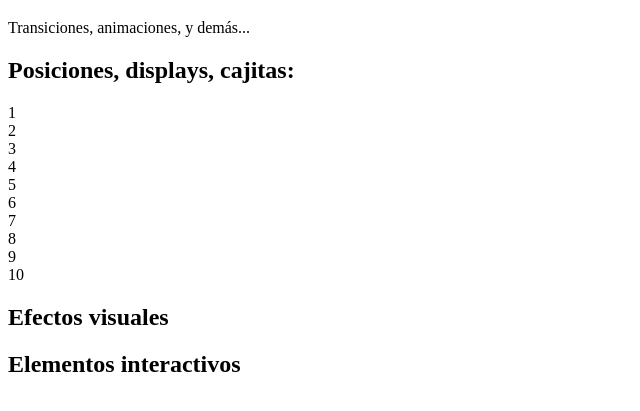
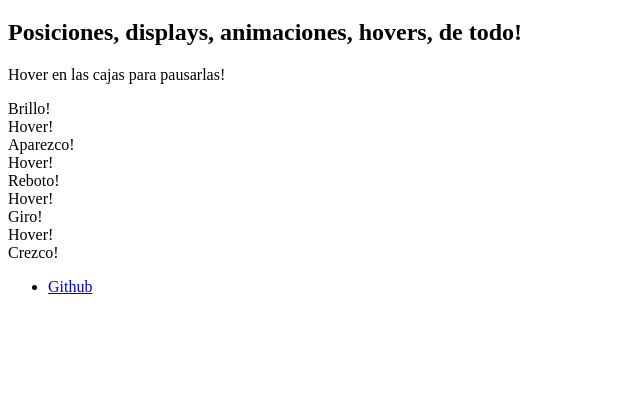
Before and after one commit to JMoralesNunez/Moddle_Modulo2, a plain HTML site: page index.html in a window 1280 px wide. Shown: the part 61-472 px from the top of the page, without its empty margins (0-640 px from the left). Drawn offline with Linux system fonts and the light colour scheme.

Commit message:
Update index.html

```diff
--- a/index.html
+++ b/index.html
@@ -5,37 +5,35 @@
     <meta name="viewport" content="width=device-width, initial-scale=1.0">
     <title>Ninja CSS</title>
     <link rel="stylesheet" href="styles.css">
+    <link rel="preconnect" href="https://fonts.googleapis.com">
+    <link rel="preconnect" href="https://fonts.gstatic.com" crossorigin>
+    <link href="https://fonts.googleapis.com/css2?family=Lato:ital,wght@0,100;0,300;0,400;0,700;0,900;1,100;1,300;1,400;1,700;1,900&display=swap" rel="stylesheet">
 </head>
 <body>
-    <header>
-        <h1>CSS Ninja!</h1>
-        <p>Transiciones, animaciones, y demás...</p>
+    <header class="header">
+        <h1 class="header__title">CSS Ninja!</h1>
     </header>
-    <section class="contenido">
-        <h2>Posiciones, displays, cajitas:</h2>
-        <div class="caja-flex">
-            <div class="caja-flex__item">1</div>
-            <div class="caja-flex__item">2</div>
-            <div class="caja-flex__item">3</div>
-            <div class="caja-flex__item">4</div>
-            <div class="caja-flex__item">5</div>
-            <div class="caja-flex__item">6</div>
-            <div class="caja-flex__item">7</div>
-            <div class="caja-flex__item">8</div>
-            <div class="caja-flex__item">9</div>
-            <div class="caja-flex__item">10</div>
+    <section class="contenido flex">
+        <h2>Posiciones, displays, animaciones, hovers, de todo!</h2>
+        <p>Hover en las cajas para pausarlas!</p>
+        <div class="carrusel">
+            <div class="caja-flex">
+                <div class="caja-flex__item brilla">Brillo!</div>
+                <div class="caja-flex__item hover">Hover!</div>
+                <div class="caja-flex__item invisible">Aparezco!</div>
+                <div class="caja-flex__item hover">Hover!</div>
+                <div class="caja-flex__item rebotar">Reboto!</div>
+                <div class="caja-flex__item hover">Hover!</div>
+                <div class="caja-flex__item girar">Giro!</div>
+                <div class="caja-flex__item hover">Hover!</div>
+                <div class="caja-flex__item crecer">Crezco!</div>
+            </div>
         </div>
     </section>
-    <section class="contenido">
-        <h2>Efectos visuales</h2>
-        <div class="caja-flex">
-            <div class="caja__brilla"></div>
-            <div class="caja__mover"></div>
-            <div class="caja__rota"></div>
-        </div>
-    </section>
-    <section class="contenido">
-        <h2>Elementos interactivos</h2>
-    </section>
+    <footer class="footer">
+        <ul class="footer__contact">
+            <li><a href="https://github.com/JMoralesNunez/Restaurante">Github</a></li>
+        </ul>
+    </footer>
 </body>
 </html>
```
